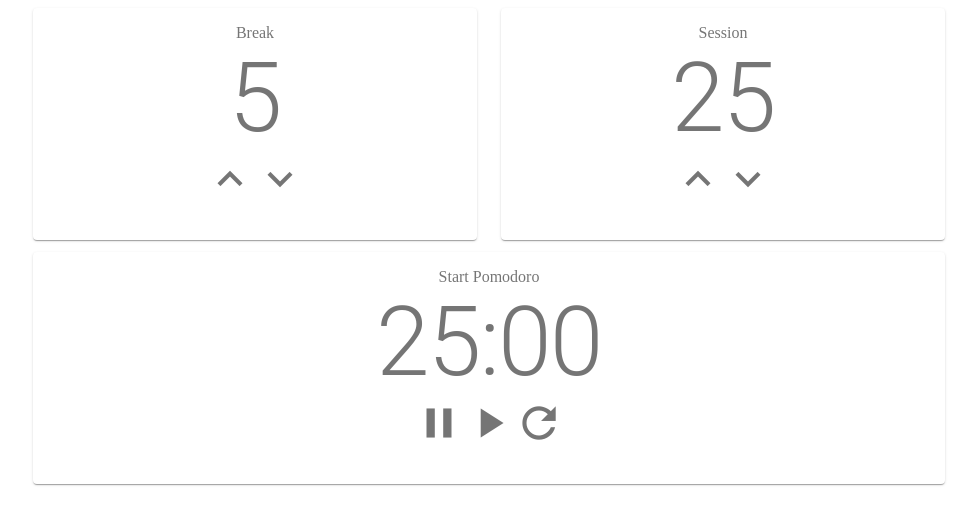
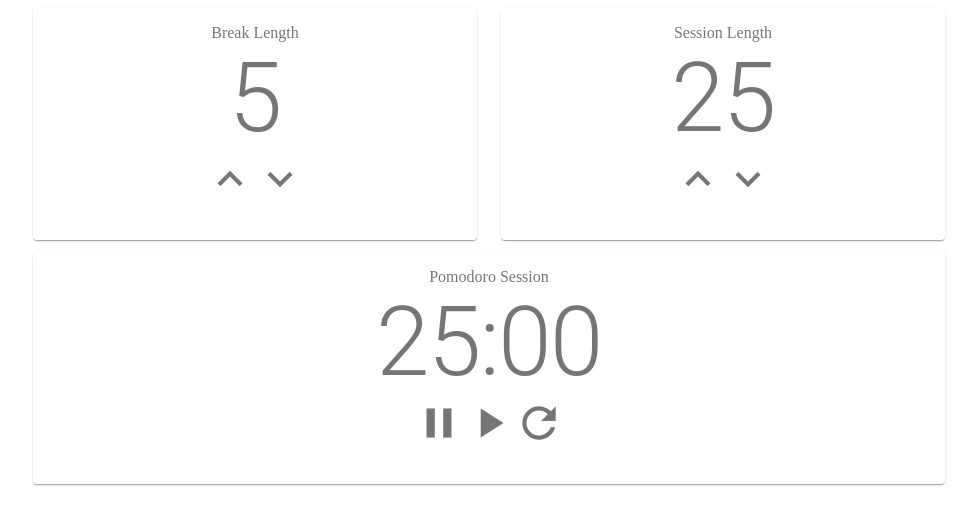
Before and after one commit to prokawsar/frontend-projects-freecodecamp, a React (Create React App) app in the folder Pomodoro_Clock/: page / in a window 1280 px wide. Shown: the top 524 px of the page, without its empty margins (151-1128 px from the left). Built offline with nearby package versions, Linux system fonts and the light colour scheme.

Commit message:
fix text

```diff
--- a/Pomodoro_Clock/src/App.js
+++ b/Pomodoro_Clock/src/App.js
@@ -7,15 +7,15 @@
 const App = () => {
   const _data = {
     'break' : {
-      'text': 'Break',
+      'text': 'Break Length',
       'size': 6
     },
     'session': {
-      'text': 'Session',
+      'text': 'Session Length',
       'size': 6
     },
     'main':{
-      'text': 'Start Pomodoro',
+      'text': 'Pomodoro Session',
       'size': 12
     }
   }
--- a/Pomodoro_Clock/src/components/Session.js
+++ b/Pomodoro_Clock/src/components/Session.js
@@ -21,7 +21,7 @@
 
   return (
     <Grid item xs={size} >
-      <Paper className={classes.paper}>Session
+      <Paper className={classes.paper}>{text}
         <Typography variant="h1" > {props.minute} </Typography>
 
         <Icon style={{ fontSize: 50, cursor: 'pointer' }} onClick={props.onClickIncrement}>expand_less</Icon>
```
